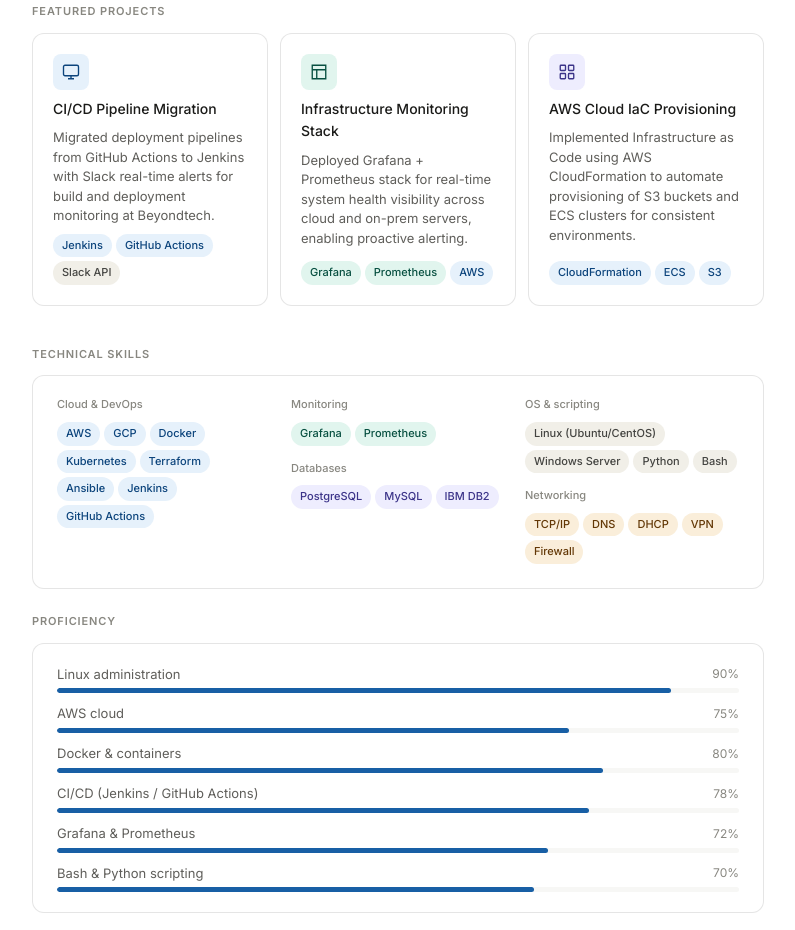
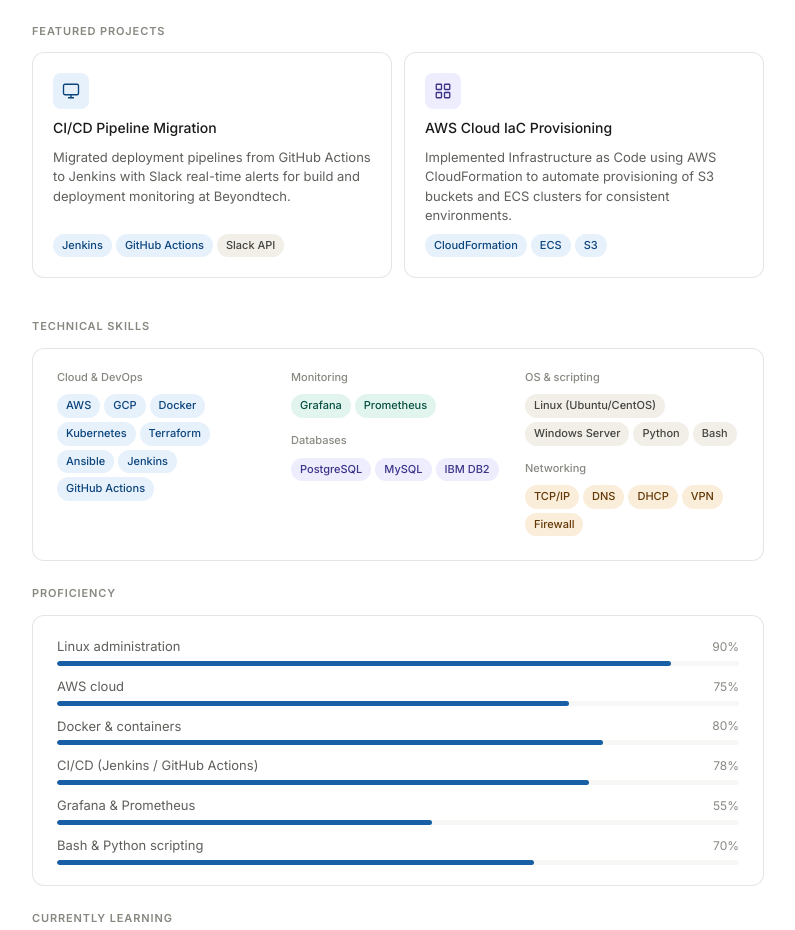
Before and after one commit to afauzifirdaus/landingpage-achmadfauzifirdaus, a plain HTML site: page index.html in a window 1280 px wide. Shown: the part 1330-2260 px from the top of the page, without its empty margins (242-1037 px from the left). Drawn offline with Linux system fonts and the light colour scheme.

Commit message:
Add files via upload

```diff
--- a/index.html
+++ b/index.html
@@ -477,7 +477,7 @@
           <div class="bullets">
             <div class="brow"><div class="bdot blue"></div><p class="btext">AWS cloud management (S3, ECS) with CloudFormation Infrastructure as Code</p></div>
             <div class="brow"><div class="bdot blue"></div><p class="btext">Migrated CI/CD pipelines from GitHub Actions to Jenkins with Slack notification alerts</p></div>
-            <div class="brow"><div class="bdot blue"></div><p class="btext">Monitoring with Grafana & Prometheus; Docker containerization across environments</p></div>
+            <div class="brow"><div class="bdot blue"></div><p class="btext">Utilized Grafana & Prometheus dashboards to track real-time system health and server performance; Docker containerization across environments</p></div>
             <div class="brow"><div class="bdot blue"></div><p class="btext">PostgreSQL administration and .NET Framework 3.5 → 4.8 system migration</p></div>
           </div>
         </div>
@@ -560,19 +560,6 @@
       </div>
 
       <div class="project-card">
-        <div class="project-icon" style="background:var(--teal-bg);">
-          <svg viewBox="0 0 24 24" fill="none" stroke="var(--teal-text)" stroke-width="1.8"><path d="M3 3h18v18H3z"/><path d="M3 9h18M9 21V9"/></svg>
-        </div>
-        <p class="project-title">Infrastructure Monitoring Stack</p>
-        <p class="project-desc">Deployed Grafana + Prometheus stack for real-time system health visibility across cloud and on-prem servers, enabling proactive alerting.</p>
-        <div class="project-tags">
-          <span class="pill pill-teal">Grafana</span>
-          <span class="pill pill-teal">Prometheus</span>
-          <span class="pill pill-blue">AWS</span>
-        </div>
-      </div>
-
-      <div class="project-card">
         <div class="project-icon" style="background:var(--purple-bg);">
           <svg viewBox="0 0 24 24" fill="none" stroke="var(--purple-text)" stroke-width="1.8"><rect x="3" y="3" width="7" height="7" rx="1"/><rect x="14" y="3" width="7" height="7" rx="1"/><rect x="3" y="14" width="7" height="7" rx="1"/><rect x="14" y="14" width="7" height="7" rx="1"/></svg>
         </div>
@@ -637,7 +624,7 @@
         <div class="sb-row"><div class="sb-meta"><span class="sb-name">AWS cloud</span><span class="sb-pct">75%</span></div><div class="sb-track"><div class="sb-fill" data-w="75"></div></div></div>
         <div class="sb-row"><div class="sb-meta"><span class="sb-name">Docker & containers</span><span class="sb-pct">80%</span></div><div class="sb-track"><div class="sb-fill" data-w="80"></div></div></div>
         <div class="sb-row"><div class="sb-meta"><span class="sb-name">CI/CD (Jenkins / GitHub Actions)</span><span class="sb-pct">78%</span></div><div class="sb-track"><div class="sb-fill" data-w="78"></div></div></div>
-        <div class="sb-row"><div class="sb-meta"><span class="sb-name">Grafana & Prometheus</span><span class="sb-pct">72%</span></div><div class="sb-track"><div class="sb-fill" data-w="72"></div></div></div>
+        <div class="sb-row"><div class="sb-meta"><span class="sb-name">Grafana & Prometheus</span><span class="sb-pct">55%</span></div><div class="sb-track"><div class="sb-fill" data-w="55"></div></div></div>
         <div class="sb-row"><div class="sb-meta"><span class="sb-name">Bash & Python scripting</span><span class="sb-pct">70%</span></div><div class="sb-track"><div class="sb-fill" data-w="70"></div></div></div>
       </div>
     </div>
```
